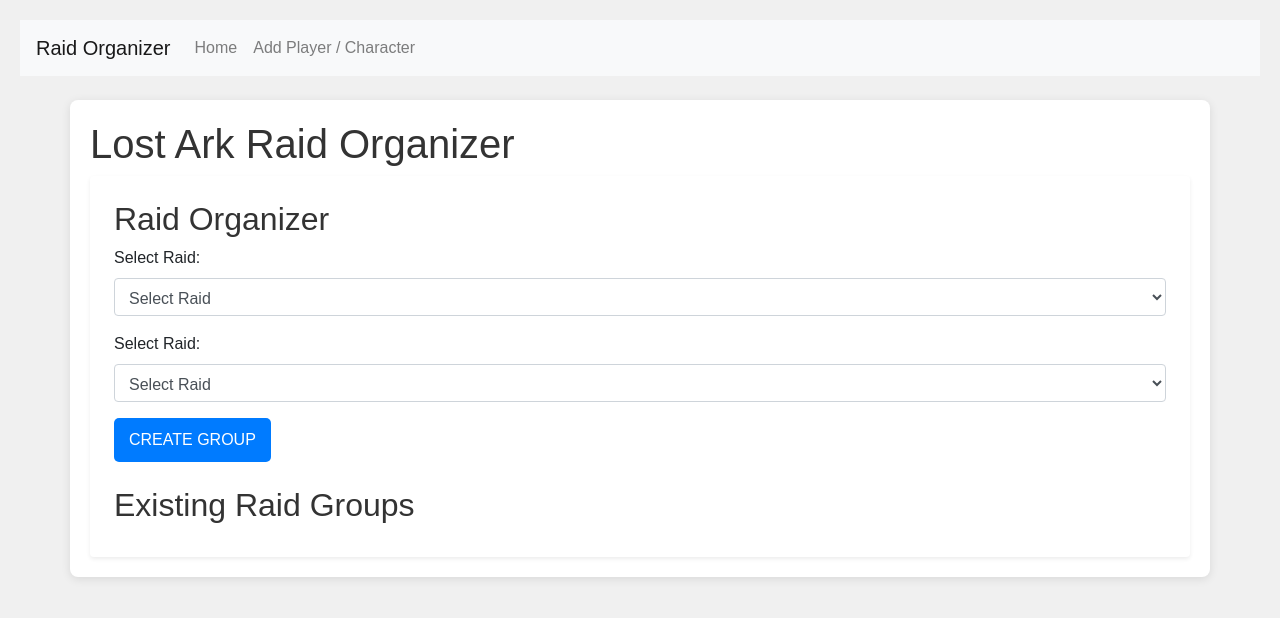
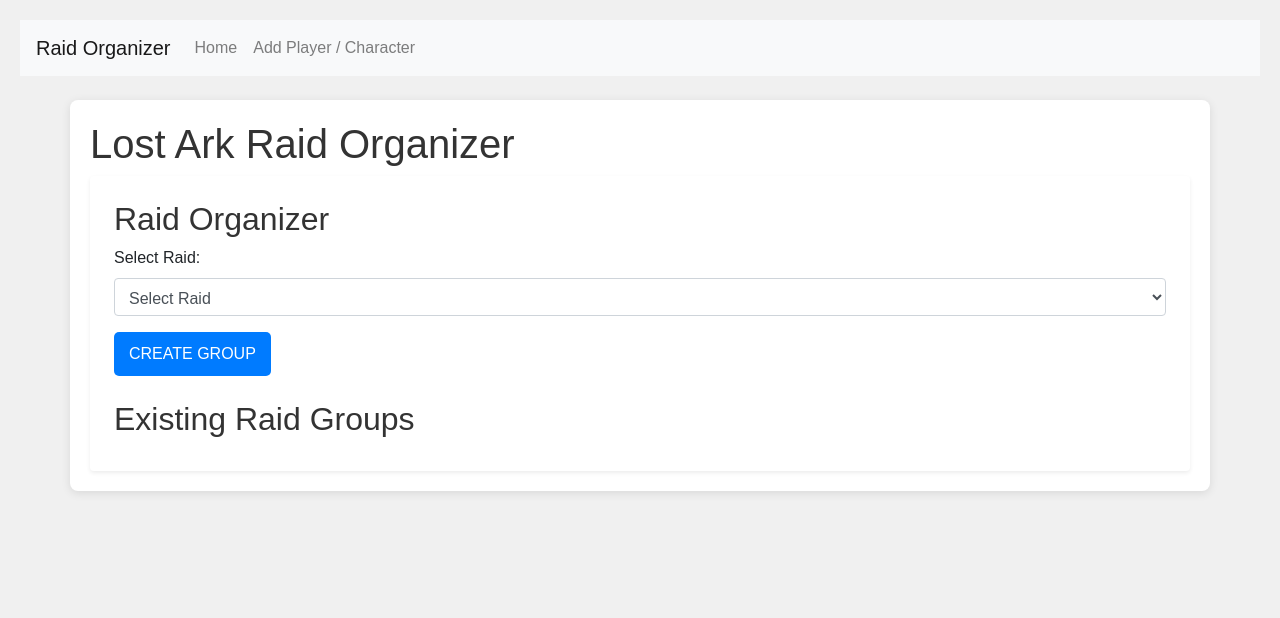
Before and after one commit to OmerCohen94/lost-ark-raid-tool, a website: page docs/index.html in a window 1280 px wide. Drawn offline with nearby package versions, Linux system fonts and the light colour scheme.

Commit message:
Update index.html

```diff
--- a/docs/index.html
+++ b/docs/index.html
@@ -35,15 +35,6 @@
 
             <div class="form-group">
                 <label for="raid-select">Select Raid:</label>
-                <select id="raid-select" class="form-control" onchange="setMinItemLevel()">
-                    <option value="" disabled selected>Select Raid</option>
-                    <!-- Options will be dynamically populated -->
-                </select>
-            </div>
-
-
-            <div class="form-group">
-                <label for="raid-select">Select Raid:</label>
                 <select id="raid-select" class="form-control">
                     <option value="" disabled selected>Select Raid</option>
                     <!-- Options will be dynamically populated -->
```
